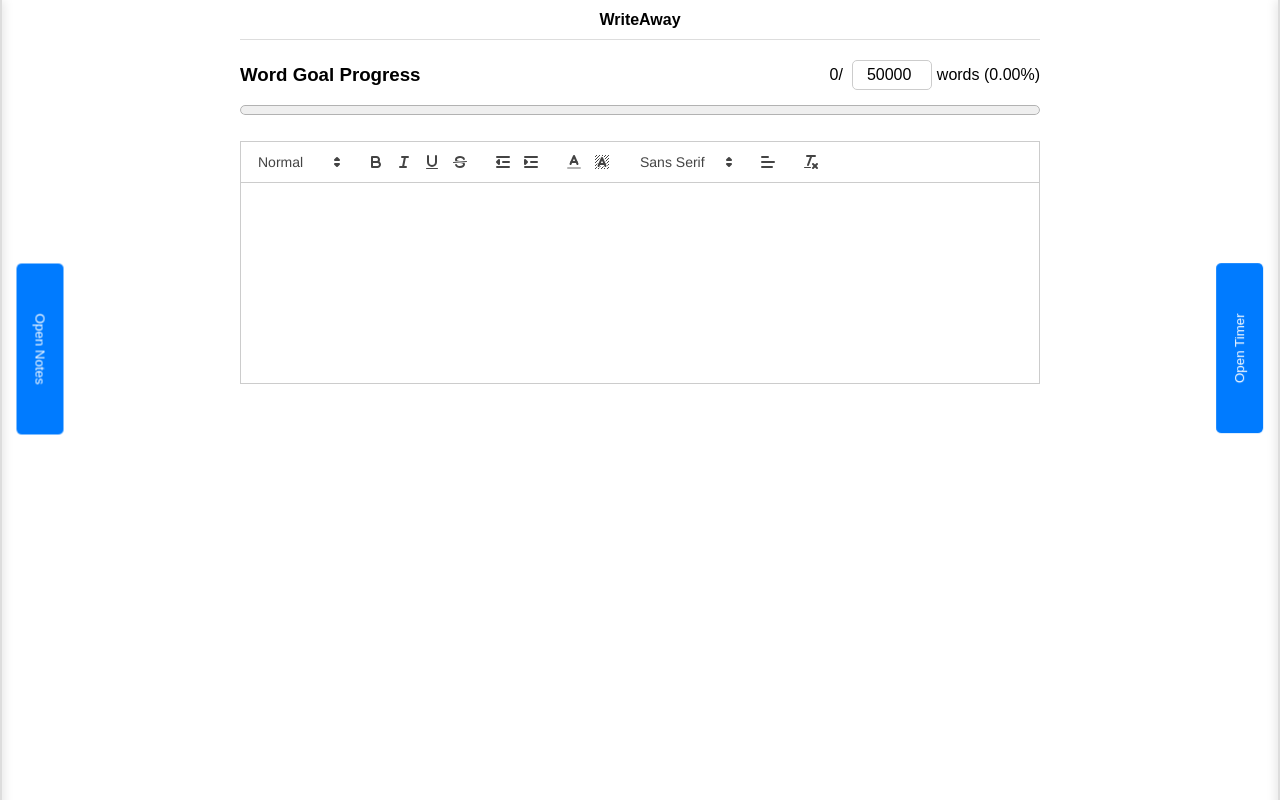
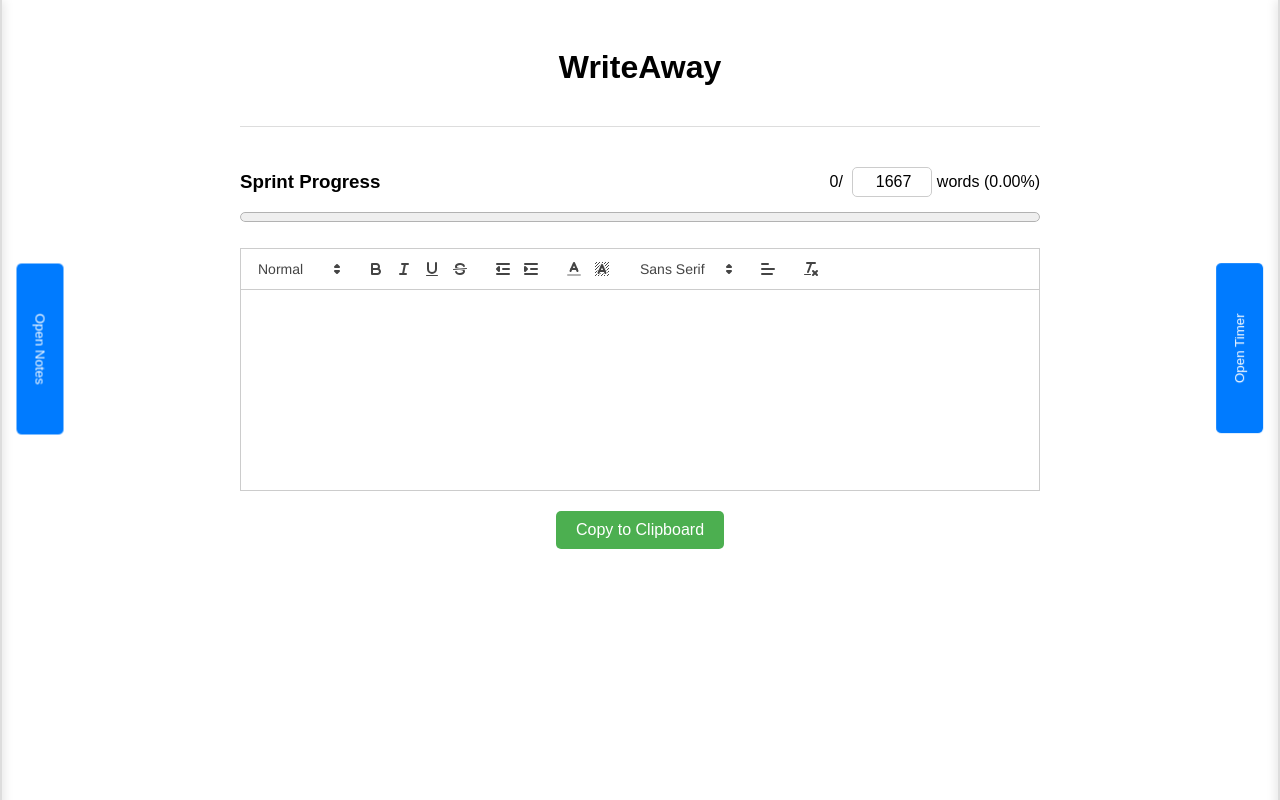
Before and after one commit to Mezalyth/pomodoro, a SvelteKit app: page / in a window 1280 px wide. Built offline with nearby package versions, Linux system fonts and the light colour scheme.

Commit message:
copy capability

```diff
--- a/src/components/ProgressTracker.svelte
+++ b/src/components/ProgressTracker.svelte
@@ -1,6 +1,6 @@
 <script>
 	export let wordCount = 0;
-	let goal = 50000; // Default word goal
+	let goal = 1667; // Default word goal
 	let progress = 0;
 
 	// Compute progress percentage
@@ -12,7 +12,7 @@
 
 <div class="progress-tracker">
 	<div class="progress-header">
-		<h3>Word Goal Progress</h3>
+		<h3>Sprint Progress</h3>
 		<!-- Word count display combined with goal input, right-aligned -->
 		<p>
 			{wordCount}/
--- a/src/components/RichTextEditor.svelte
+++ b/src/components/RichTextEditor.svelte
@@ -1,19 +1,19 @@
+<!-- RichTextEditor.svelte -->
 <script>
   import { onMount } from 'svelte';
+  import { browser } from '$app/environment';
 
-  export let content = ''; // Will be bound to Quill editor content
-
+  export let content = ''; // Bound to Quill editor content
   let quill;
   let editorDiv;
 
-  // Save content to localStorage whenever it changes
-  $: if (content) {
-    localStorage.setItem('quillContent', content); // Save content locally
-  }
-
   onMount(async () => {
+    if (browser) {
+      try {
+        // Dynamically import Quill to ensure it only runs in the browser
         const Quill = (await import('quill')).default;
 
+        // Initialize Quill editor
         quill = new Quill(editorDiv, {
           theme: 'snow',
           modules: {
@@ -33,20 +33,31 @@
         const savedContent = localStorage.getItem('quillContent');
         if (savedContent) {
           quill.clipboard.dangerouslyPasteHTML(savedContent);
+          content = savedContent; // Initialize bound content
         }
 
-    // Update content on text change
+        // Update content on text change and save to localStorage
         quill.on('text-change', () => {
           content = quill.root.innerHTML; // Update the content variable
+          localStorage.setItem('quillContent', content); // Save to localStorage
         });
+      } catch (error) {
+        console.error('Error loading Quill:', error);
+      }
+    }
   });
 </script>
 
+<!-- Editor Container -->
 <div bind:this={editorDiv}></div>
 
 <style global>
+  /* Import Quill's Snow theme CSS */
   @import 'quill/dist/quill.snow.css';
+
+  /* Set a minimum height for the editor */
   .ql-editor {
     min-height: 200px;
   }
+
 </style>
--- a/src/routes/+page.svelte
+++ b/src/routes/+page.svelte
@@ -1,43 +1,46 @@
+<!-- +page.svelte -->
 <script>
 	import RichTextEditor from '../components/RichTextEditor.svelte';
 	import PomodoroTimer from '../components/PomodoroTimer.svelte';
 	import ProgressTracker from '../components/ProgressTracker.svelte';
 	import Notes from '../components/Notes.svelte';
-	import { onMount } from 'svelte';
-	import { browser } from '$app/environment';
+	import { browser } from '$app/environment';  // Import the `browser` variable
 
-	let content = '';          // Rich text content from the editor
-	let wordCount = 0;         // Total word count
+	let content = '';  // Bound to the rich text editor's content
+	let wordCount = 0;  // Total word count
 
 	// Function to get the word count from HTML content
 	function getWordCount(htmlContent) {
-	  if (!htmlContent) return 0;
+	  if (!htmlContent || !browser) return 0;  // Ensure this only runs in the browser
 
-	  // Create a temporary element to parse HTML content
-	  const tempDiv = document.createElement('div');
+	  const tempDiv = document.createElement('div');  // Only runs in the browser
 	  tempDiv.innerHTML = htmlContent;
 	  const textContent = tempDiv.textContent || tempDiv.innerText || '';
 
-	  // Split the text content into words
 	  return textContent.trim().split(/\s+/).filter(word => word.length > 0).length;
 	}
 
-	// Reactive statement to update total word count
-	$: wordCount = getWordCount(content);
+	// Reactive word count update
+	$: if (browser) {  // Ensure this only runs client-side
+	  wordCount = getWordCount(content);
+	}
 
-	// Load saved content on component mount
-	onMount(() => {
-	  if (browser) {
-		const savedContent = localStorage.getItem('savedContent');
-		if (savedContent !== null) {
-		  content = savedContent;
+	// Function to copy content to clipboard with formatting
+	async function copyToClipboard() {
+	  if (browser && content) {
+		try {
+		  // Create a ClipboardItem with 'text/html' type
+		  const clipboardItem = new ClipboardItem({
+			'text/html': new Blob([content], { type: 'text/html' }),
+		  });
+
+		  await navigator.clipboard.write([clipboardItem]);
+		  alert('Formatted content copied to clipboard!');
+		} catch (err) {
+		  console.error('Failed to copy formatted content: ', err);
+		  alert('Failed to copy content. Please try again.');
 		}
 	  }
-	});
-
-	// Save content to localStorage whenever it changes
-	$: if (browser) {
-	  localStorage.setItem('savedContent', content);
 	}
   </script>
 
@@ -56,13 +59,17 @@
 
 	<!-- Progress Tracker Section -->
 	<section class="progress-tracker-section">
-	  <!-- Word Goal Progress -->
 	  <ProgressTracker {wordCount} />
 	</section>
 
 	<!-- Rich Text Editor -->
 	<section class="editor-section">
 	  <RichTextEditor bind:content />
+	</section>
+
+	<!-- Copy to Clipboard Button -->
+	<section class="clipboard-section">
+	  <button on:click={copyToClipboard}>Copy to Clipboard</button>
 	</section>
   </main>
 
@@ -71,26 +78,47 @@
 	  font-family: sans-serif;
 	  max-width: 800px;
 	  margin: 0 auto;
+	  padding: 20px;
 	}
 
 	h1 {
-	  font-size: 1rem;
+	  font-size: 2rem;
 	  text-align: center;
+	  margin-bottom: 40px;
 	}
 
 	.editor-section {
 	  margin-top: 20px;
 	}
 
-	.pomodoro-section {
+	.pomodoro-section,
+	.notes-section {
 	  text-align: center;
+	  margin-bottom: 20px;
 	}
 
 	.progress-tracker-section {
 	  border-top: 1px solid #ddd;
+	  padding-top: 20px;
+	  margin-top: 20px;
 	}
 
-	.notes-section {
+	.clipboard-section {
 	  text-align: center;
+	  margin-top: 20px;
+	}
+
+	button {
+	  padding: 10px 20px;
+	  background-color: #4CAF50;
+	  color: white;
+	  border: none;
+	  border-radius: 5px;
+	  cursor: pointer;
+	  font-size: 1rem;
+	}
+
+	button:hover {
+	  background-color: #45a049;
 	}
   </style>
```
Lines whose indentation alone changed are shown as unchanged.
